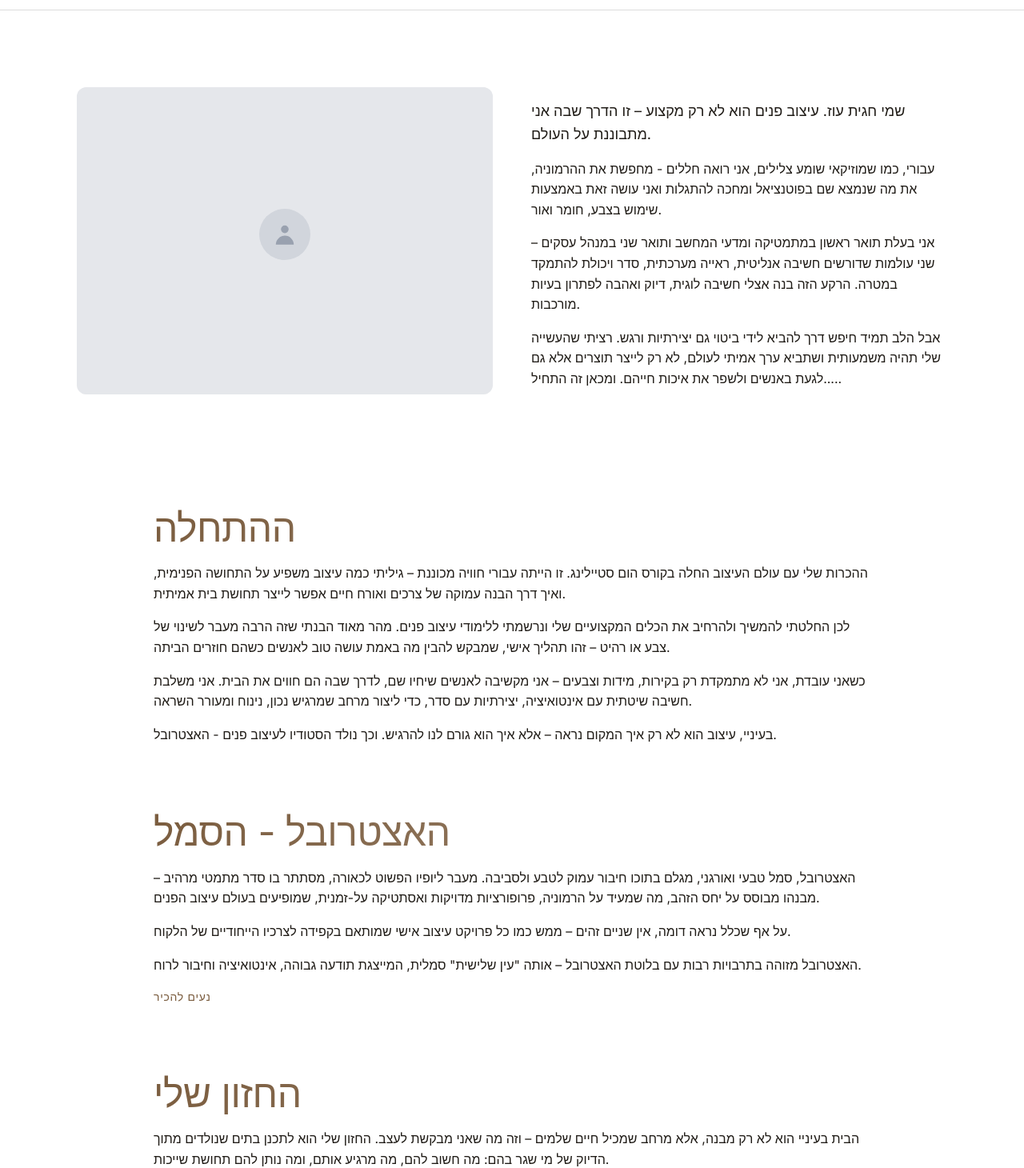
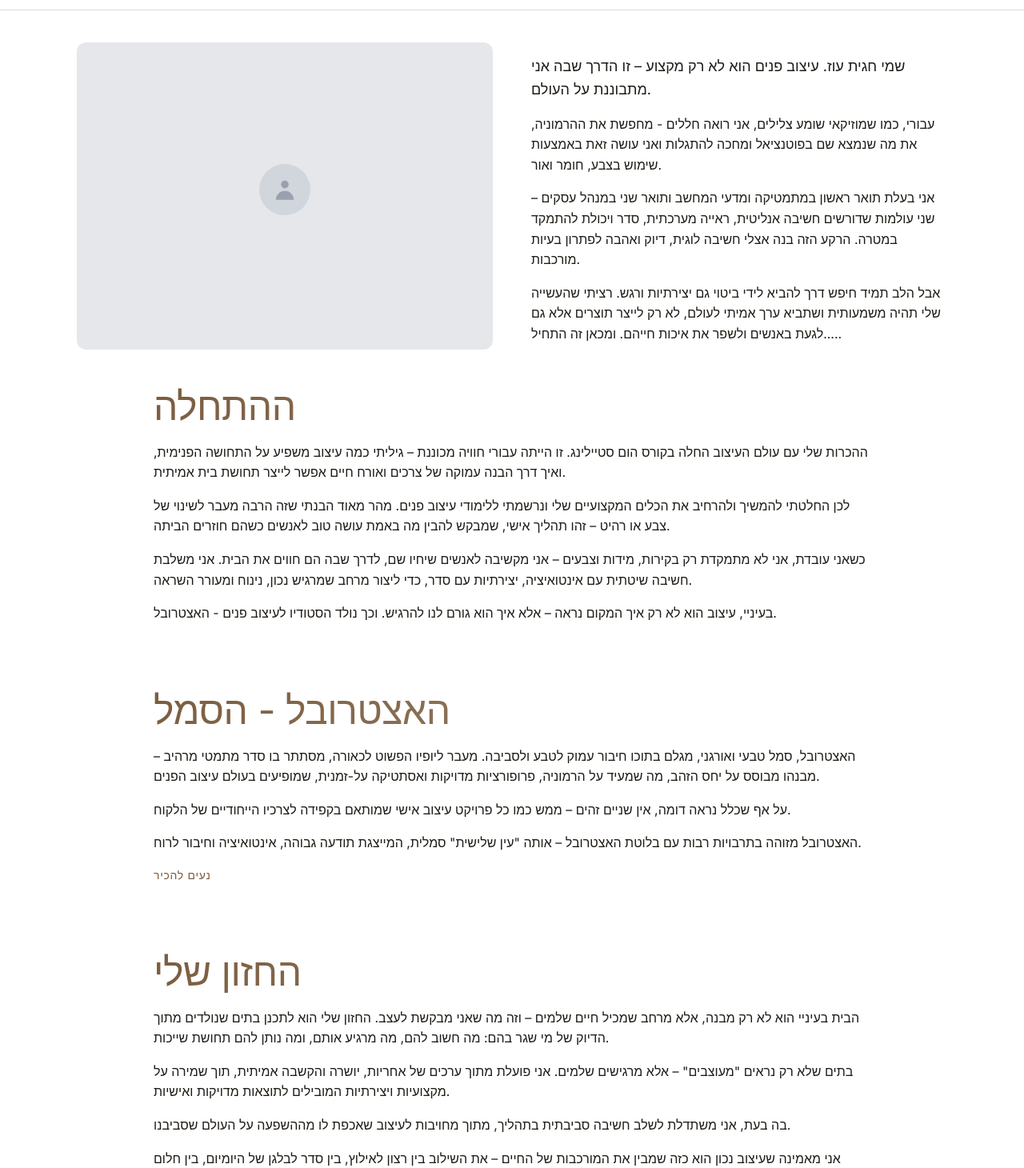
Before and after one commit to fredi1574/itzrubal, a Next.js app: page /about in a window 1280 px wide. Shown: the part 52-1512 px from the top of the page at 80% size. Built offline with nearby package versions, Linux system fonts and the light colour scheme; no server answers; a web font is replaced by a local one.

Commit message:
Layout fix

```diff
--- a/src/app/about/page.tsx
+++ b/src/app/about/page.tsx
@@ -1,12 +1,9 @@
-"use client";
-
-import Section from "../components/Section";
+export const metadata = { title: "About" };
 
 export default function About() {
   return (
     <main>
-      <Section>
-        <div className="grid grid-cols-1 lg:grid-cols-2 gap-12 items-start">
+      <div className="grid mx-auto w-full max-w-6xl px-4 sm:px-6 lg:px-8 mt-10 grid-cols-1 lg:grid-cols-2 gap-12 items-start">
         <div className="animate-fade-in-up">
           {/* Placeholder for designer image */}
           <div className="relative w-full h-96 bg-gray-100 rounded-xl overflow-hidden">
@@ -31,8 +28,8 @@ export default function About() {
         <div className="animate-fade-in-up animate-stagger-1">
           <div className="prose prose-lg max-w-none">
             <p className="text-body-lg leading-relaxed">
-                שמי חגית עוז. עיצוב פנים הוא לא רק מקצוע – זו הדרך שבה אני
-                מתבוננת על העולם.
+              שמי חגית עוז. עיצוב פנים הוא לא רק מקצוע – זו הדרך שבה אני מתבוננת
+              על העולם.
             </p>
 
             <p className="text-body leading-relaxed">
@@ -43,9 +40,9 @@ export default function About() {
 
             <p className="text-body leading-relaxed">
               אני בעלת תואר ראשון במתמטיקה ומדעי המחשב ותואר שני במנהל עסקים –
-                שני עולמות שדורשים חשיבה אנליטית, ראייה מערכתית, סדר ויכולת
-                להתמקד במטרה. הרקע הזה בנה אצלי חשיבה לוגית, דיוק ואהבה לפתרון
-                בעיות מורכבות.
+              שני עולמות שדורשים חשיבה אנליטית, ראייה מערכתית, סדר ויכולת להתמקד
+              במטרה. הרקע הזה בנה אצלי חשיבה לוגית, דיוק ואהבה לפתרון בעיות
+              מורכבות.
             </p>
 
             <p className="text-body leading-relaxed">
@@ -57,12 +54,11 @@ export default function About() {
           </div>
         </div>
       </div>
-      </Section>
 
       <section className="py-6 sm:py-8">
         <div className="mx-auto w-full max-w-6xl px-4 sm:px-6 lg:px-8">
           <div className="max-w-4xl mx-auto">
-            <div className="prose prose-lg max-w-none">
+            <div className="prose prose-lg max-w-none animate-fade-in-up">
               <h2 className="heading-lg text-gradient">ההתחלה</h2>
 
               <p className="text-body leading-relaxed">
@@ -98,7 +94,7 @@ export default function About() {
       <section className="py-6 sm:py-8">
         <div className="mx-auto w-full max-w-6xl px-4 sm:px-6 lg:px-8">
           <div className="max-w-4xl mx-auto">
-            <div className="prose prose-lg max-w-none">
+            <div className="prose prose-lg max-w-none animate-fade-in-up animate-stagger-2">
               <h2 className="heading-lg text-gradient">האצטרובל - הסמל</h2>
 
               <p className="text-body leading-relaxed">
@@ -129,7 +125,7 @@ export default function About() {
       <section className="py-6 sm:py-8">
         <div className="mx-auto w-full max-w-6xl px-4 sm:px-6 lg:px-8">
           <div className="max-w-4xl mx-auto">
-            <div className="prose prose-lg max-w-none">
+            <div className="prose prose-lg max-w-none animate-fade-in-up animate-stagger-3">
               <h2 className="heading-lg text-gradient">החזון שלי</h2>
 
               <p className="text-body leading-relaxed">
```
Lines whose indentation alone changed are shown as unchanged.
